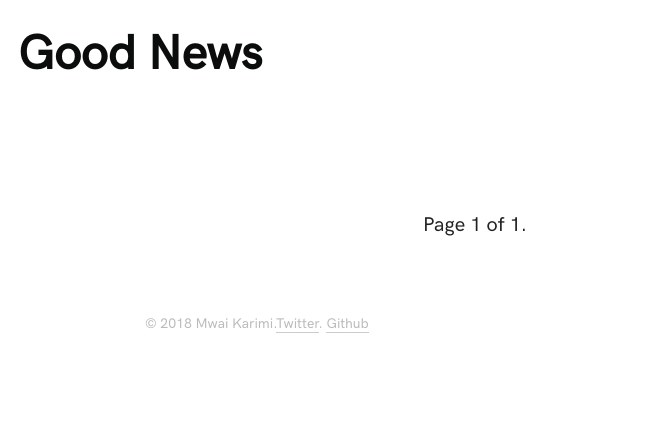
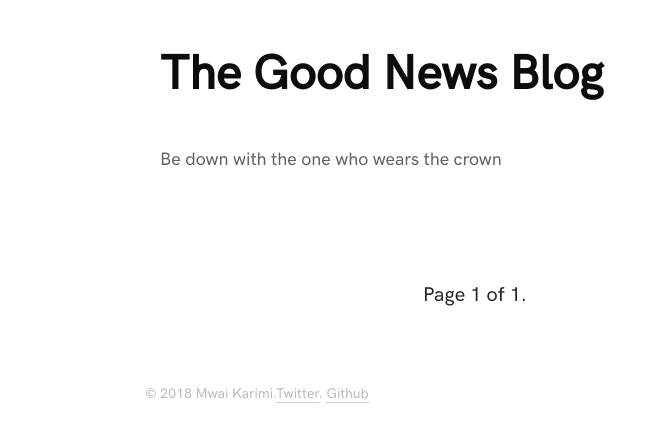
Before and after one commit to Kmwai/blog, a Django app: page /blog/ in a window 1280 px wide. Shown: the top 440 px of the page, without its empty margins (0-648 px from the left). Run offline with Django 3.2, Linux system fonts and the light colour scheme; data that the repository does not hold is empty.

Commit message:
fix typos and add minor updates

```diff
--- a/blog/templates/blog/base.html
+++ b/blog/templates/blog/base.html
@@ -11,11 +11,23 @@
 </head>
 <body>
 <header id="header">
-    <a href="{% url 'blog:post_list' %}">
-       <!-- <img src="{% static "img/emerald.svg" %}" alt="GN Logo"/> -->
-        <h1 class="heading-xl">Good News</h1>
-    </a>
+    <div class="header-wrapper">
+        <div class="header-global">
+            <div class="header-logo">
+                <a class="content" href="{% url 'blog:post_list' %}" title="blog homepage"></a>
+            </div>
+        </div>
+    </div>
 </header>
+
+<div class="width-container">
+    <main class="main-wrapper" id="main-content" role="main">
+        <a href="{% url 'blog:post_list' %}"> <h1 class="heading-xl">The Good News Blog</h1></a>
+        <p class="body-l">
+            Be down with the one who wears the crown
+        </p>
+    </main>
+</div>
 
 <div class="container">
 
--- a/blog/templates/blog/post/detail.html
+++ b/blog/templates/blog/post/detail.html
@@ -1,5 +1,5 @@
 {% extends "blog/base.html" %}
-
+{% load social_share %}
 {%  block title %} {{ post.title }}{% endblock %}
 
 {%  block content  %}
@@ -7,6 +7,7 @@
 
 <div class="by-line">Published {{ post.publish }} by {{ post.author }}</div>
 {{ post.body | linebreaks }}
+
     <p>
     <a class="share" href="{% url "blog:post_share" post.id %}">Share this post</a>
     </p>
--- a/blog/templates/blog/post/list.html
+++ b/blog/templates/blog/post/list.html
@@ -10,11 +10,11 @@
     {% endif %}
 
     {% for post in posts %}
-            <li class="post">
+            <p class="post">
 
-                <h2>
+                <h3>
                     <a href="{{ post.get_absolute_url }}">{{ post.title }}</a>
-                </h2>
+                </h3>
             <p class="by-line">
                     Published by {{ post.publish }} by {{ post.author }}
             </p>
@@ -26,7 +26,7 @@
                 <a href="{% url "blog:post_list_by_tag" tag.slug %}">{{ tag.name }}</a>
                 {% if not forloop.last %}, {% endif %}
             {% endfor %}
-        </li>
+        </p>
         {% endfor %}
 
 
--- a/blog/templates/blog/post/share.html
+++ b/blog/templates/blog/post/share.html
@@ -12,7 +12,7 @@
           <form action="." method="post">
               {{ form.as_p }}
               {% csrf_token %}
-              <input type="submit" value="Send e-mail" class="btn btn-primary">
+              <input type="submit" value="Send e-mail" class="button">
           </form>
       {% endif %}
   {% endblock %}
```
